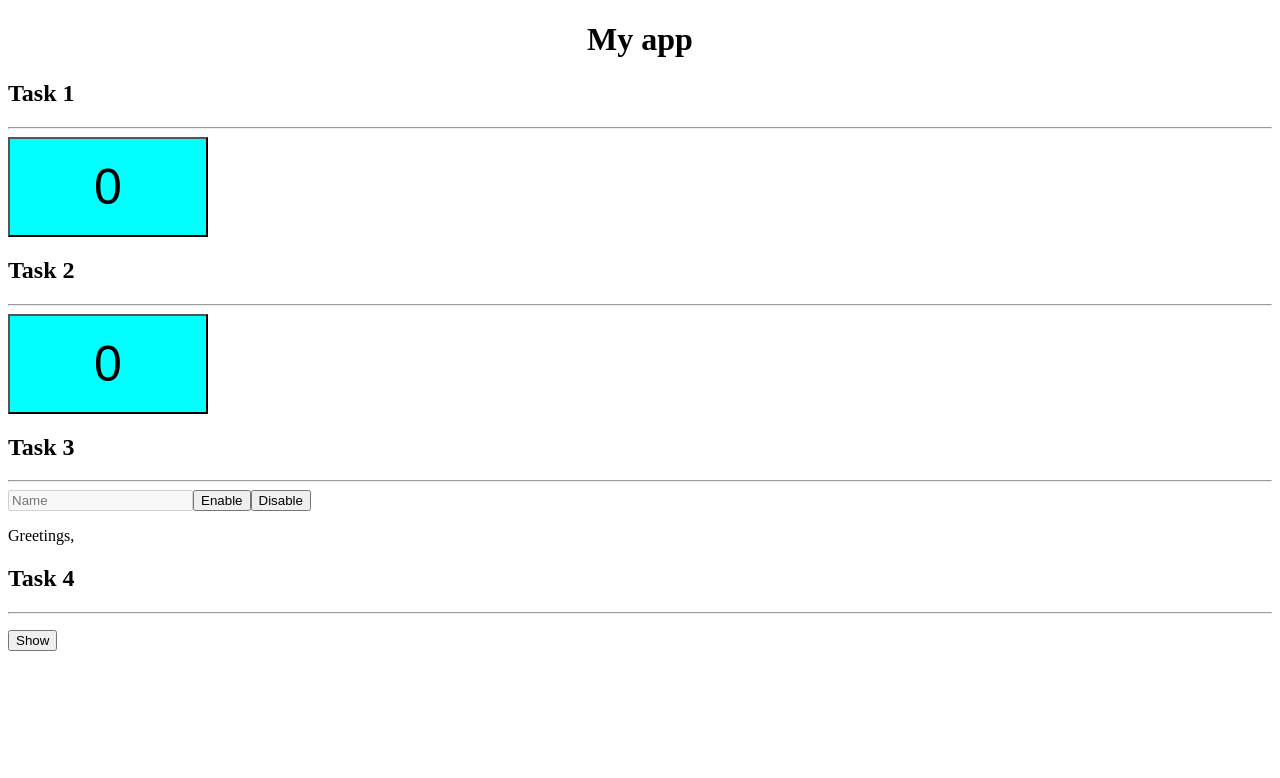
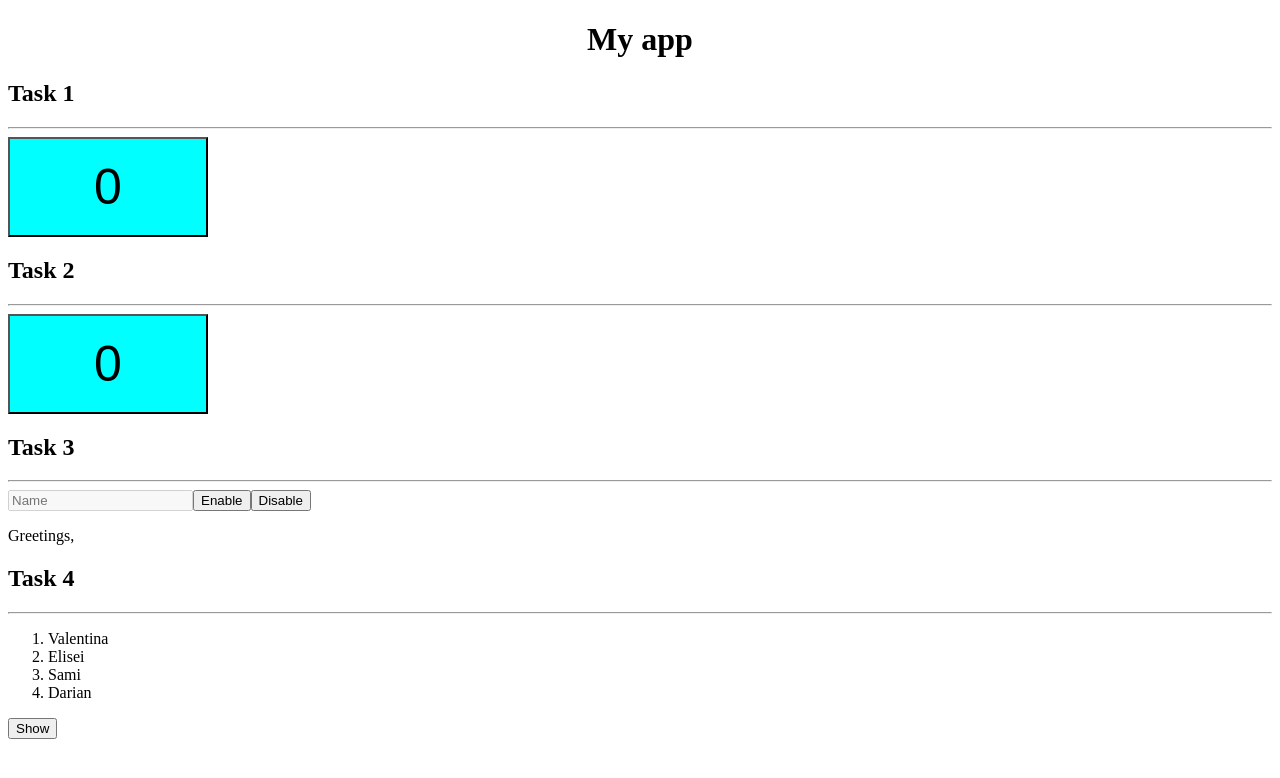
Before and after one commit to samuelburaga/angular-tasks, an Angular app: page / in a window 1280 px wide. Shown: the top 778 px of the page. Built offline with nearby package versions, Linux system fonts and the light colour scheme.

Commit message:
printing the list

```diff
--- a/src/app/components/list/list.component.html
+++ b/src/app/components/list/list.component.html
@@ -1,2 +1,6 @@
-<ol></ol>
+<ol>
+	<li *ngFor="let student of students">
+		{{ student }}
+	</li>
+</ol>
 <button>Show</button>
--- a/src/app/components/list/list.component.ts
+++ b/src/app/components/list/list.component.ts
@@ -6,5 +6,5 @@ import { Component } from "@angular/core";
 	styleUrls: ["./list.component.css"],
 })
 export class ListComponent {
-	list: string[] = ["Valentina", "Elisei", "Sami", "Darian"];
+	students: string[] = ["Valentina", "Elisei", "Sami", "Darian"];
 }
```
